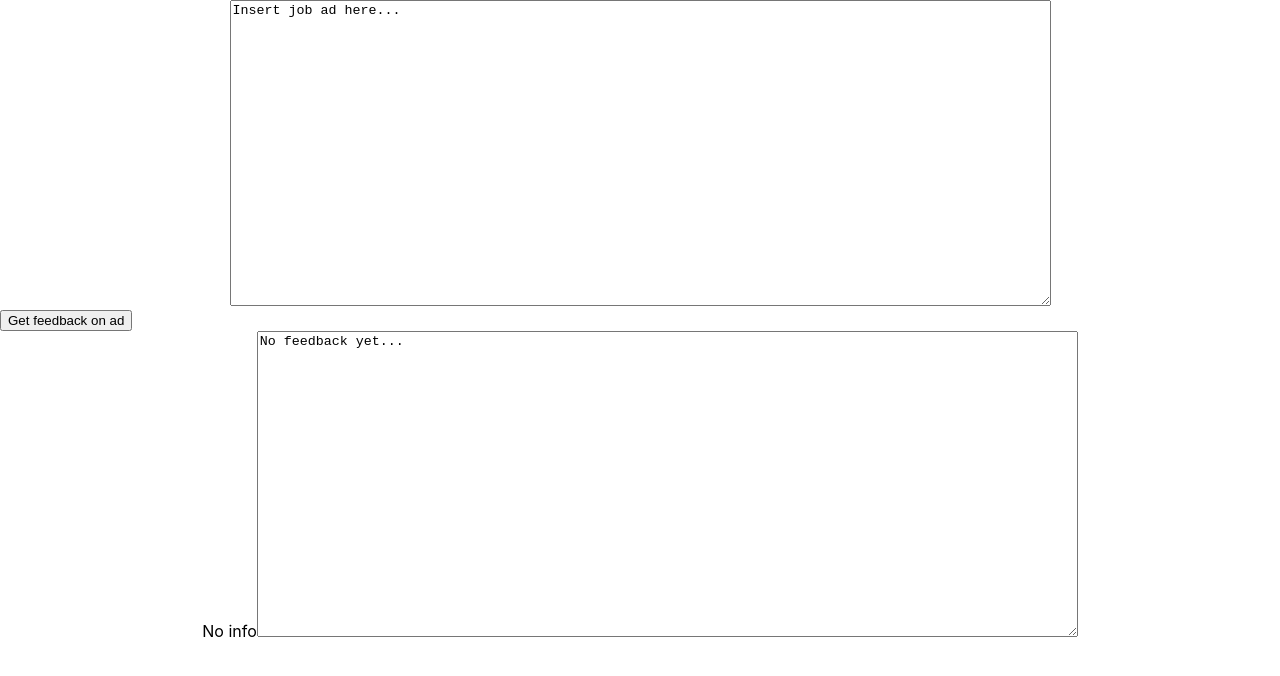
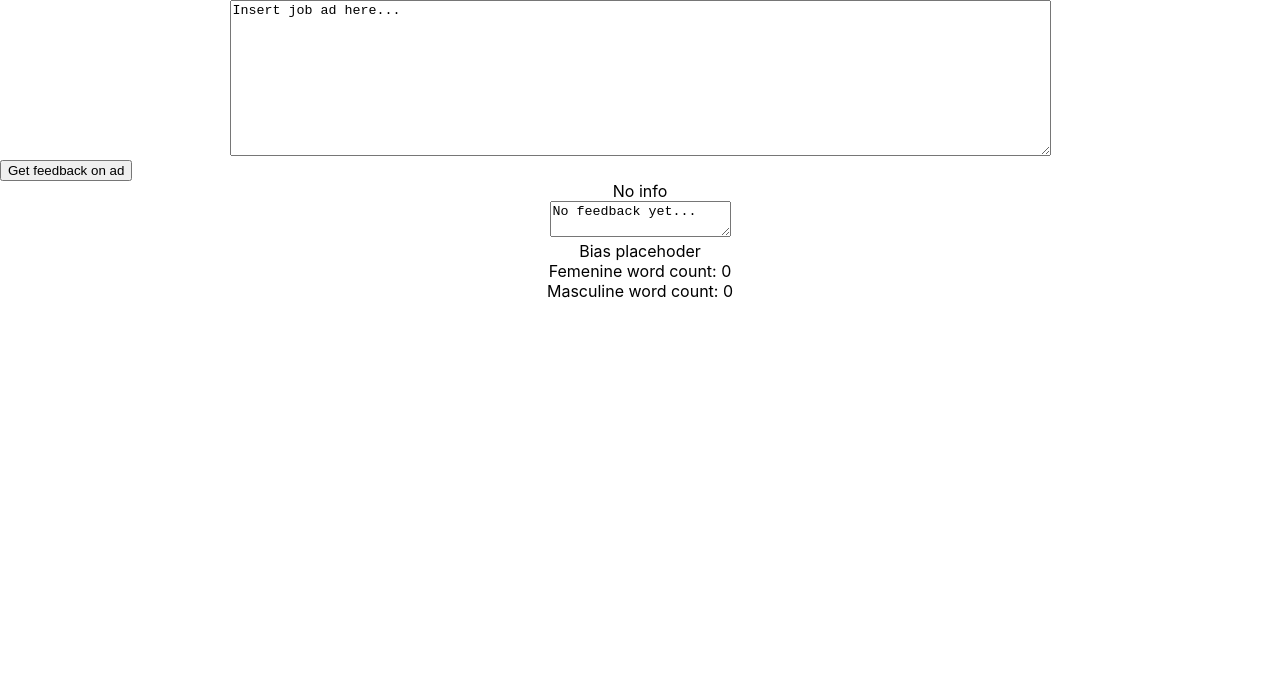
Before and after one commit to jav/jobad-gender-decoder-frontend, a React (Create React App) app: page / in a window 1280 px wide. Shown: the top 676 px of the page. Built offline with nearby package versions, Linux system fonts and the light colour scheme.

Commit message:
Break out JobAdInput & JobAdFeedback and add Bias.

```diff
--- a/src/App.tsx
+++ b/src/App.tsx
@@ -1,5 +1,9 @@
 import React, { useState } from 'react';
 import './App.css';
+import JobAdInput from './JobAdInput';
+import JobAdFeedback from './JobAdFeedback';
+import Bias from './Bias';
+import { countFemenineWords, countMasculineWords } from './wordlist/wordlist';
 
 function App() {
 
@@ -8,6 +12,14 @@ function App() {
   const [jobAdInputText, setJobAdInputText] = useState("Insert job ad here...")
   const [feedbackSubmissionSuccess, setFeedbackSubmissionSuccess] = useState("No info")
   const [jobAdFeedback, setJobAdFeedback] = useState("No feedback yet...")
+  const [femenineWordCount, setFemenineWordCount] = useState(0)
+  const [masculineWordCount, setMasculineWordCount] = useState(0)
+
+  const jobAdInputChanged = (s: string) => {
+    setJobAdInputText(() => s)
+    setFemenineWordCount(() => countFemenineWords(s))
+    setMasculineWordCount(() => countMasculineWords(s))
+  }
 
   const getFeedbackOnJobAd = async () => {
     try {
@@ -28,14 +40,14 @@ function App() {
       console.log(error)
       setFeedbackSubmissionSuccess("Error")
     }
-
   }
 
   return (
     <div className="App">
-      <textarea className="JobAdInput" cols={100} rows={20} value={jobAdInputText} onChange={e => setJobAdInputText(e.target.value)}></textarea>
+      <JobAdInput value={jobAdInputText} onChange={(s: string) => jobAdInputChanged(s)} />
       <button className="GetFeedbackOnJobAd" onClick={getFeedbackOnJobAd}>Get feedback on ad</button><span>{feedbackSubmissionSuccess}</span>
-      <textarea className="JobAdOutput" readOnly={true} cols={100} rows={20} value={jobAdFeedback}></textarea>
+      <JobAdFeedback value={jobAdFeedback} />
+      <Bias femenineWordCount={femenineWordCount} masculineWordCount={masculineWordCount} />
     </div>
   );
 }
--- /dev/null
+++ b/src/Bias.tsx
@@ -0,0 +1,20 @@
+import React, { useState } from 'react';
+
+interface BiasProps {
+    masculineWordCount: number
+    femenineWordCount: number
+}
+
+const Bias = (props: BiasProps) => {
+    const { masculineWordCount, femenineWordCount } = props
+
+    return (
+        <div>
+            <div>Bias placehoder</div>
+            <div>Femenine word count: {femenineWordCount}</div>
+            <div>Masculine word count: {masculineWordCount}</div>
+        </div>
+    )
+}
+
+export default Bias
--- /dev/null
+++ b/src/JobAdFeedback.tsx
@@ -0,0 +1,16 @@
+import React, { useState } from 'react';
+
+interface JobAdFeedbackProps {
+    value: string
+}
+
+const JobAdFeedback = ({ value }: JobAdFeedbackProps) => {
+
+    return (
+        <div>
+            <textarea value={value} readOnly={true}></textarea>
+        </div>
+    )
+}
+
+export default JobAdFeedback
--- /dev/null
+++ b/src/JobAdInput.tsx
@@ -0,0 +1,19 @@
+import React, { useState } from 'react';
+
+interface JobAdInputProps {
+    value: string
+    onChange: (s: string) => void
+}
+
+const JobAdInput = ({ value, onChange }: JobAdInputProps) => {
+
+    return (
+        <div>
+            <textarea
+                value={value} onChange={e => onChange(e.target.value)}
+                rows={10} cols={100}></textarea>
+        </div>
+    )
+}
+
+export default JobAdInput
```
